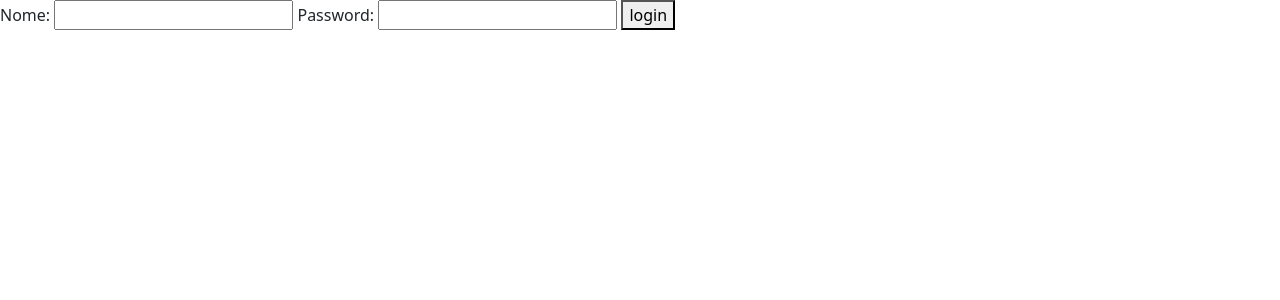
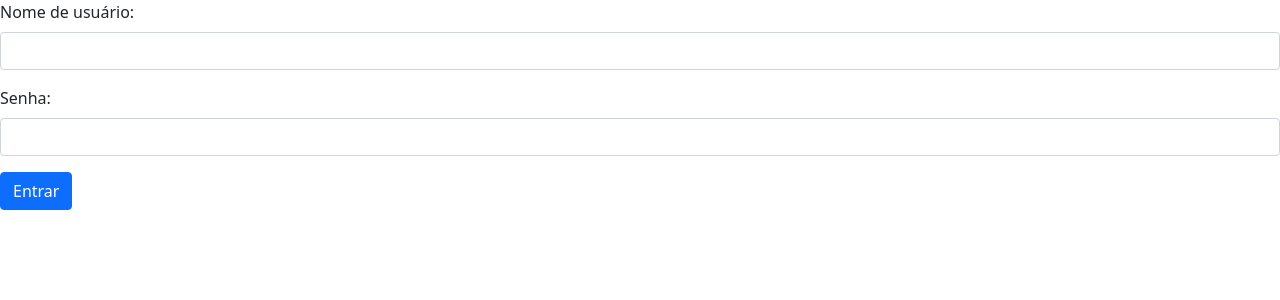
Before and after one commit to devFelipeCustodio/mikroutils-v2, a Symfony app: template templates/authentication/login.html.twig in a window 1280 px wide. Shown: the top 300 px of the page. Run offline with Twig, Linux system fonts and the light colour scheme; the template is opened without the code that fills it, so the values that code supplies are empty; some libraries are stand-ins or nearby versions.

Commit message:
corrige o bug da autenticação

```diff
--- a/templates/authentication/login.html.twig
+++ b/templates/authentication/login.html.twig
@@ -5,16 +5,19 @@
 {% block body %}
 
     {% if error %}
-        <div>{{ error.messageKey|trans(error.messageData, 'security') }}</div>
+        <div class="alert alert-danger" role="alert">{{ error.messageKey|trans(error.messageData, 'security') }}</div>
     {% endif %}
     <form action="{{ path('app_login') }}" method="post">
-        <label for="name">Nome:</label>
-        <input type="text" id="name" name="_name" value="{{ last_name }}" required>
-
-        <label for="password">Password:</label>
-        <input type="password" id="password" name="_password" required>
-
-        <button type="submit">login</button>
+    <div class="mb-3">
+        <label class="form-label" for="username">Nome de usuário:</label>
+        <input class="form-control" type="text" id="username" name="_username" value="{{ last_username }}" required>
+    </div>
+    <div class="mb-3">
+        <label class="form-label" for="password">Senha:</label>
+        <input class="form-control" type="password" id="password" name="_password" required>
+        <input type="hidden" name="_csrf_token" value="{{ csrf_token('authenticate') }}">
+    </div>
+        <button class="btn btn-primary" type="submit">Entrar</button>
     </form>
 
 {% endblock %}
```
Also changed, not shown: src/Controller/AuthenticationController.php (+6 -8 lines), 1 other file.
